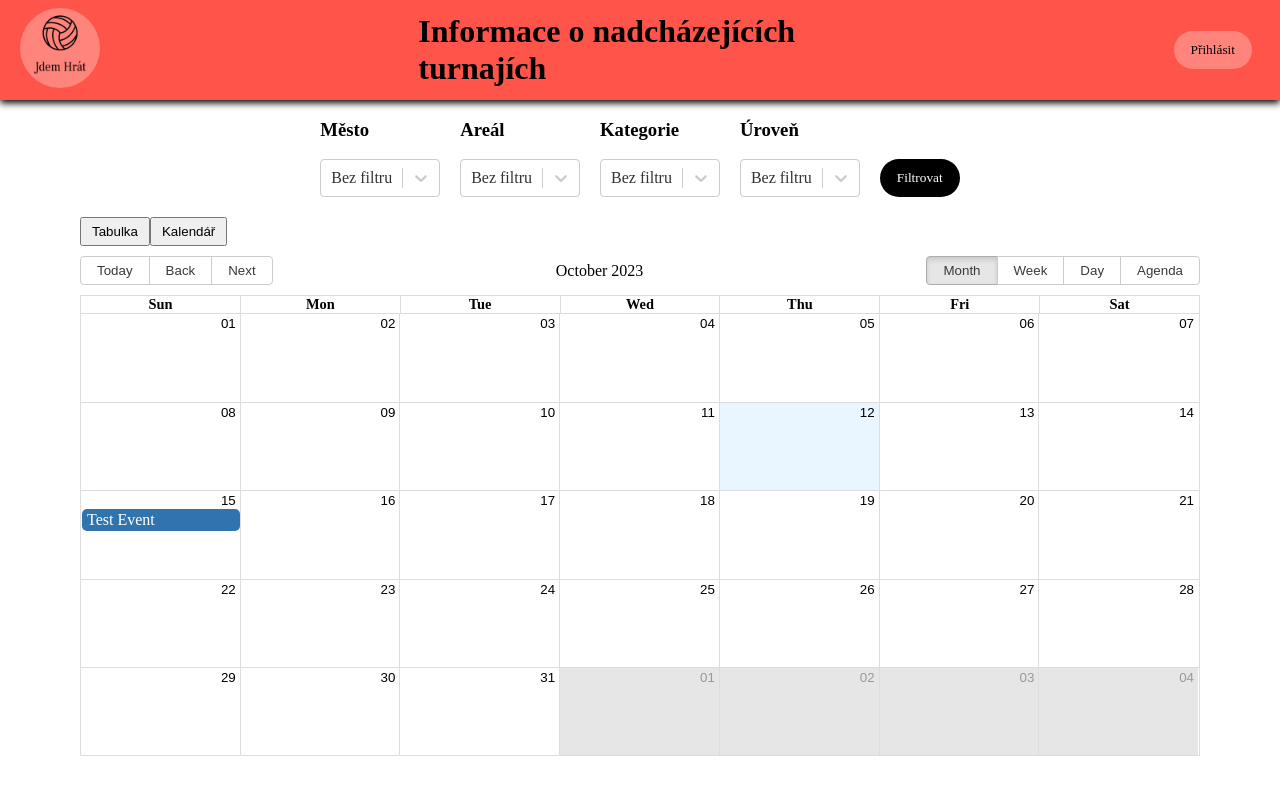
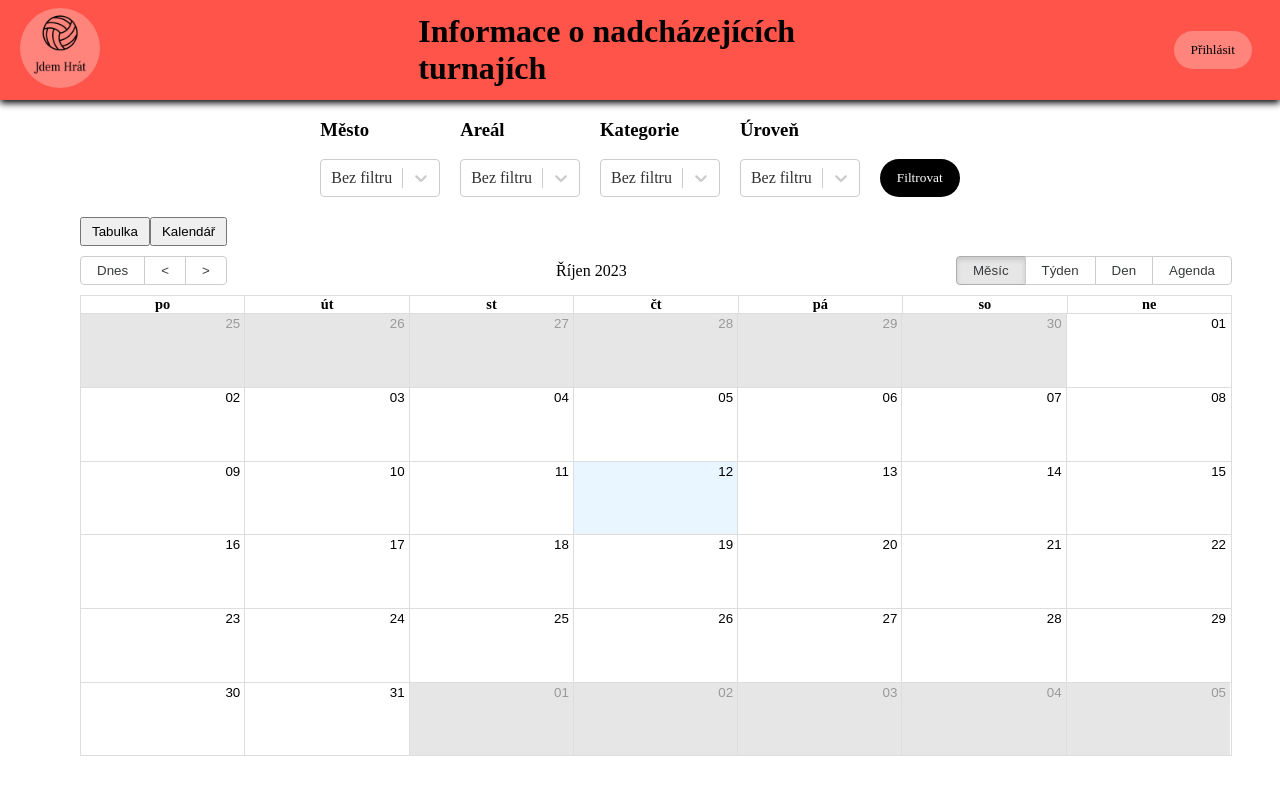
Before and after one commit to vacenovskyrichard/tournament_info_frontend, a React (Create React App) app: page / in a window 1280 px wide. Shown: the top 794 px of the page. Built offline with nearby package versions, Linux system fonts and the light colour scheme; no server answers; a web font is replaced by a local one.

Commit message:
Add detail to callenar and czech language

```diff
--- a/package.json
+++ b/package.json
@@ -16,6 +16,7 @@
     "react-data-table-component": "^7.5.4",
     "react-dom": "^18.2.0",
     "react-hook-form": "^7.47.0",
+    "react-responsive-modal": "^6.4.2",
     "react-router-dom": "^6.16.0",
     "react-scripts": "^5.0.1",
     "react-select": "^5.7.7",
--- a/src/components/Calendar.js
+++ b/src/components/Calendar.js
@@ -1,29 +1,132 @@
-import * as React from "react";
+import { useState } from "react";
 import "../styles/Calendar.css";
 import { Calendar, momentLocalizer } from "react-big-calendar";
 import moment from "moment";
+import "moment/locale/cs";
 import "react-big-calendar/lib/css/react-big-calendar.css";
+import "react-responsive-modal/styles.css";
+import { Modal } from "react-responsive-modal";
 
-export default function MyCalendar(props) {
+export default function MyCalendar({ tournamentsData }) {
+  // Define custom month names in Czech
+  const customMonthNames = [
+    "Leden",
+    "Únor",
+    "Březen",
+    "Duben",
+    "Květen",
+    "Červen",
+    "Červenec",
+    "Srpen",
+    "Září",
+    "Říjen",
+    "Listopad",
+    "Prosinec",
+  ];
+
+  // Use the Czech locale and custom month names
+  moment.updateLocale("cs", {
+    months: customMonthNames,
+  });
+
   const localizer = momentLocalizer(moment);
-  //   const [pickedDate, setPickedDate] = React.useState("2023-10-16");
+  const customFormats = {
+    timeGutterFormat: (date, culture, localizer) =>
+      localizer.format(date, "HH:mm", culture), // Use 'HH:mm' for 24-hour format
+    eventTimeRangeFormat: ({ start, end }, culture, localizer) =>
+      localizer.format(start, "HH:mm", culture) +
+      " - " +
+      localizer.format(end, "HH:mm", culture),
+  };
+  const messages = {
+    allDay: "Celý den",
+    previous: "<",
+    next: ">",
+    today: "Dnes",
+    month: "Měsíc",
+    week: "Týden",
+    day: "Den",
+    agenda: "Agenda",
+    date: "Datum",
+    time: "Čas",
+    event: "Událost",
+  };
+  var myEventsList = [];
+  if (tournamentsData) {
+    myEventsList = tournamentsData.map((tournament) => {
+      const [year, month, day] = tournament.date.split("-").map(Number);
+      const [hour, minute] = tournament.start.split(":").map(Number);
 
-  const myEventsList = [
-    {
-      title: "Test Event",
-      start: new Date(2023, 9, 15, 10, 0),
-      end: new Date(2023, 9, 15, 12, 0),
-    },
-  ];
+      const startDate = new Date(year, month - 1, day, hour, minute); // Subtract 1 from the month since months are 0-based
+      const endHour = hour < 11 ? hour + 8 : hour + 4;
+      const endDate = new Date(year, month - 1, day, endHour, minute); // Subtract 1 from the month since months are 0-based
+      return {
+        title: tournament.name,
+        areal: tournament.areal,
+        city: tournament.city,
+        start: startDate,
+        end: endDate,
+        startTime: tournament.start,
+        category: tournament.category,
+        level: tournament.level,
+        capacity: tournament.capacity,
+        signed: tournament.signed,
+        organizer: tournament.organizer,
+        price: tournament.price,
+        link: tournament.link,
+        date: tournament.date,
+      };
+    });
+  }
+
+  const [selectedEvent, setSelectedEvent] = useState(null);
+  const handleEventClick = (event) => {
+    setSelectedEvent(event);
+  };
+
   return (
     <div className="Calendar--main-content">
       <Calendar
         localizer={localizer}
         events={myEventsList}
+        formats={customFormats}
+        messages={messages}
         startAccessor="start"
         endAccessor="end"
         style={{ height: 500 }}
+        onSelectEvent={handleEventClick}
       />
+      <Modal
+        open={selectedEvent !== null}
+        onClose={() => setSelectedEvent(null)}
+        classNames={{
+          modal: "Calendar--detail-window",
+        }}
+      >
+        {selectedEvent && (
+          <div>
+            <h1>{selectedEvent.title}</h1>
+            <p>
+              Datum: {selectedEvent.date.split("-")[2]}.
+              {selectedEvent.date.split("-")[1]}.
+              {selectedEvent.date.split("-")[0]}
+            </p>
+            <p>Areál: {selectedEvent.areal}</p>
+            <p>Město: {selectedEvent.city}</p>
+            <p>Kategorie: {selectedEvent.category}</p>
+            <p>Úroveň: {selectedEvent.level}</p>
+            <p>Začátek: {selectedEvent.startTime}</p>
+            <p>
+              Přihlášeno: {selectedEvent.signed}/{selectedEvent.capacity}
+            </p>
+            <p>{`Cena: ${selectedEvent.price},-`}</p>
+            <p>Organizátor: {selectedEvent.organizer}</p>
+            <p>
+              Odkaz: <a href={selectedEvent.link}>{selectedEvent.link}</a>
+            </p>
+          </div>
+        )}
+      </Modal>
     </div>
   );
 }
--- a/src/components/Data.js
+++ b/src/components/Data.js
@@ -2,7 +2,7 @@ import "../styles/Data.css";
 import { useEffect, useState } from "react";
 import DataTable from "react-data-table-component";
 
-function Data({ token, tournamentData }) {
+function Data({ tournamentsData }) {
   const ExpandedComponent = ({ data }) => {
     const [timeRemainingString, setTimeRemainingString] = useState();
     const targetDateString = `${data.date} ${data.start}`;
@@ -124,7 +124,7 @@ function Data({ token, tournamentData }) {
     <div className="Data--tournament-table">
       <DataTable
         columns={columns}
-        data={tournamentData}
+        data={tournamentsData}
         pagination
         expandableRows
         expandableRowsComponent={ExpandedComponent}
--- a/src/pages/Homepage.js
+++ b/src/pages/Homepage.js
@@ -32,9 +32,9 @@ function Homepage({
         <button onClick={() => setShowData(false)}>Kalendář</button>
       </div>
       {showData ? (
-        <Data tournamentData={tournamentsData} token={token} apiUrl={apiUrl} />
+        <Data tournamentsData={tournamentsData} />
       ) : (
-        <MyCalendar />
+        <MyCalendar tournamentsData={tournamentsData} />
       )}
     </>
   );
--- a/src/styles/Calendar.css
+++ b/src/styles/Calendar.css
@@ -1,3 +1,16 @@
 .Calendar--main-content {
   margin: 10px 80px 80px;
+  align-items: center;
+  justify-content: center;
+  width: 90%;
 }
+
+.Calendar--detail-window {
+  display: flex;
+  align-items: center;
+  justify-content: center;
+}
+
+.Calendar--detail-window > div > p {
+  font-size: 20px;
+}
```
Also changed, not shown: 1 other file (tests, documents, lock files or other folders).
